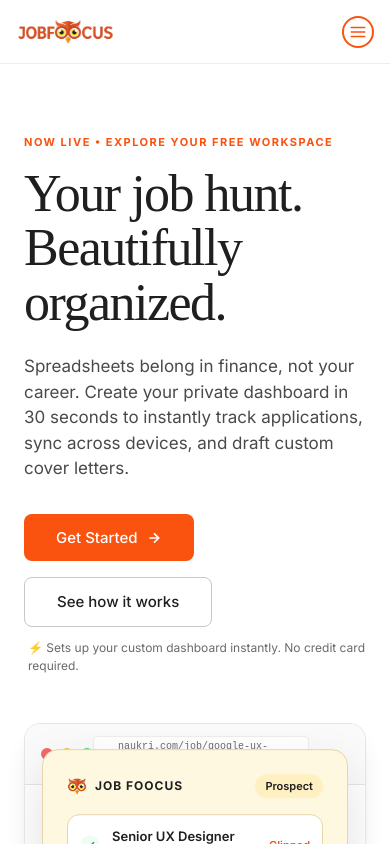
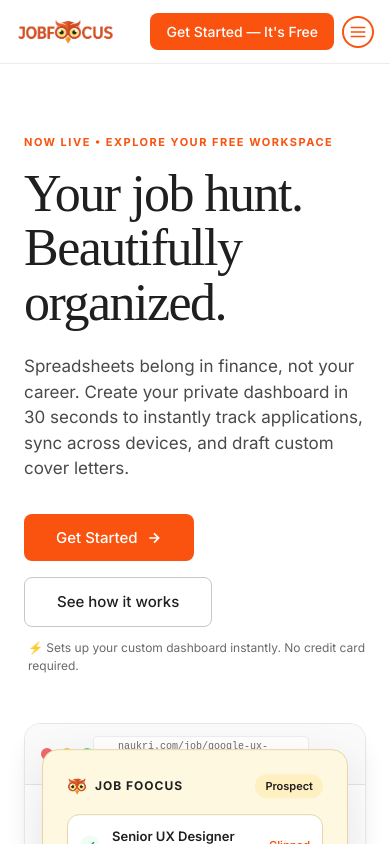
Before and after one commit to NiranjananPrajith/JobFoocus, a Next.js app: page / in a window 390 px wide. Shown: the top 844 px of the page. Built offline with nearby package versions, Linux system fonts and the light colour scheme.

Commit message:
Show Get Started button in header on all screen sizes
Remove the 'hidden' class from the non-logged-in header CTA so it
appears outside the hamburger menu on mobile, not just on desktop.
The hamburger still contains nav links (How it Works, Privacy, FAQ)
and theme toggle for mobile users.

```diff
--- a/src/app/(marketing)/MarketingLandingPage.tsx
+++ b/src/app/(marketing)/MarketingLandingPage.tsx
@@ -96,7 +96,7 @@ export default function MarketingLandingPage() {
             </div>
             <a
               href="/signup"
-              className="hidden md:inline-flex px-4 py-2 text-[14px] rounded-md font-medium text-white transition-colors duration-150"
+              className="inline-flex px-4 py-2 text-[14px] rounded-md font-medium text-white transition-colors duration-150"
               style={{
                 backgroundColor: 'var(--primary)',
                 fontFamily: 'Inter, system-ui, sans-serif',
```
